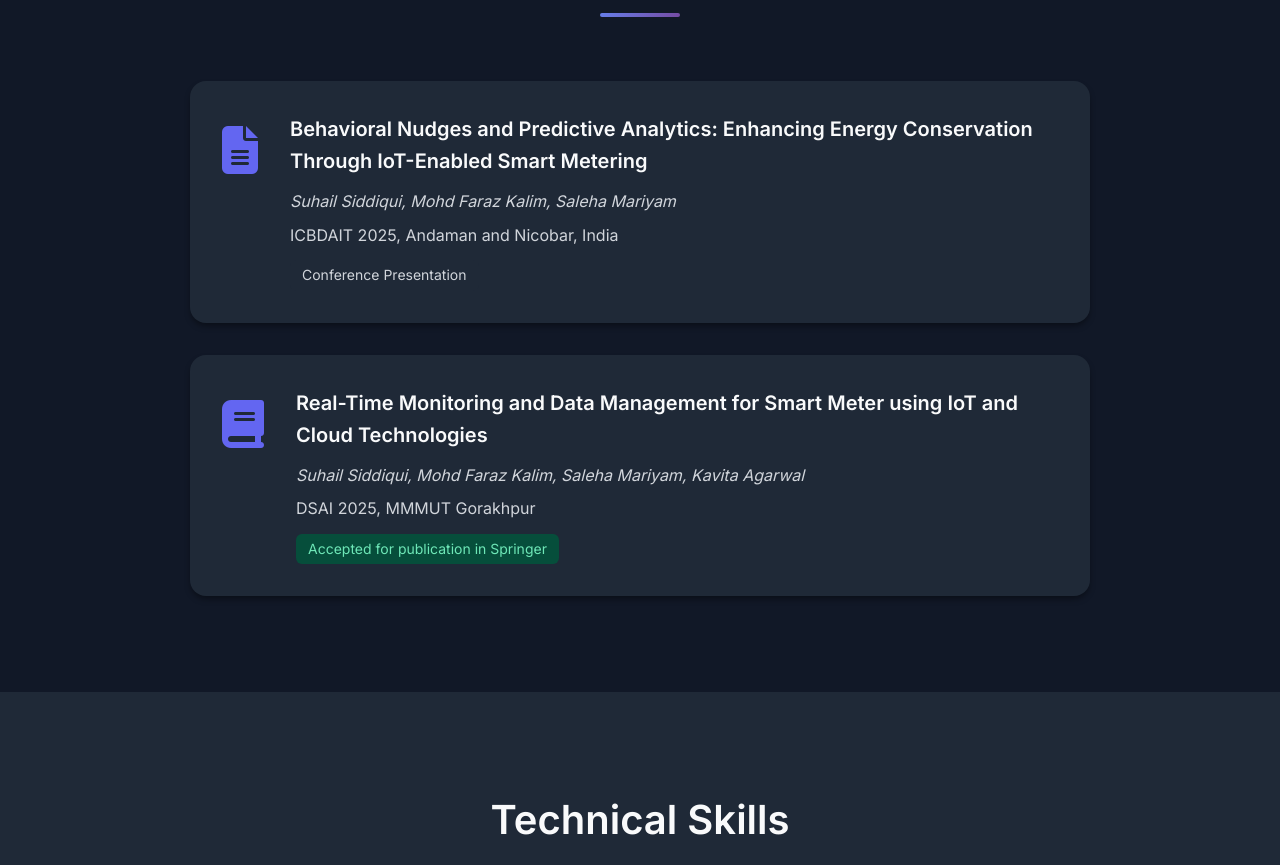
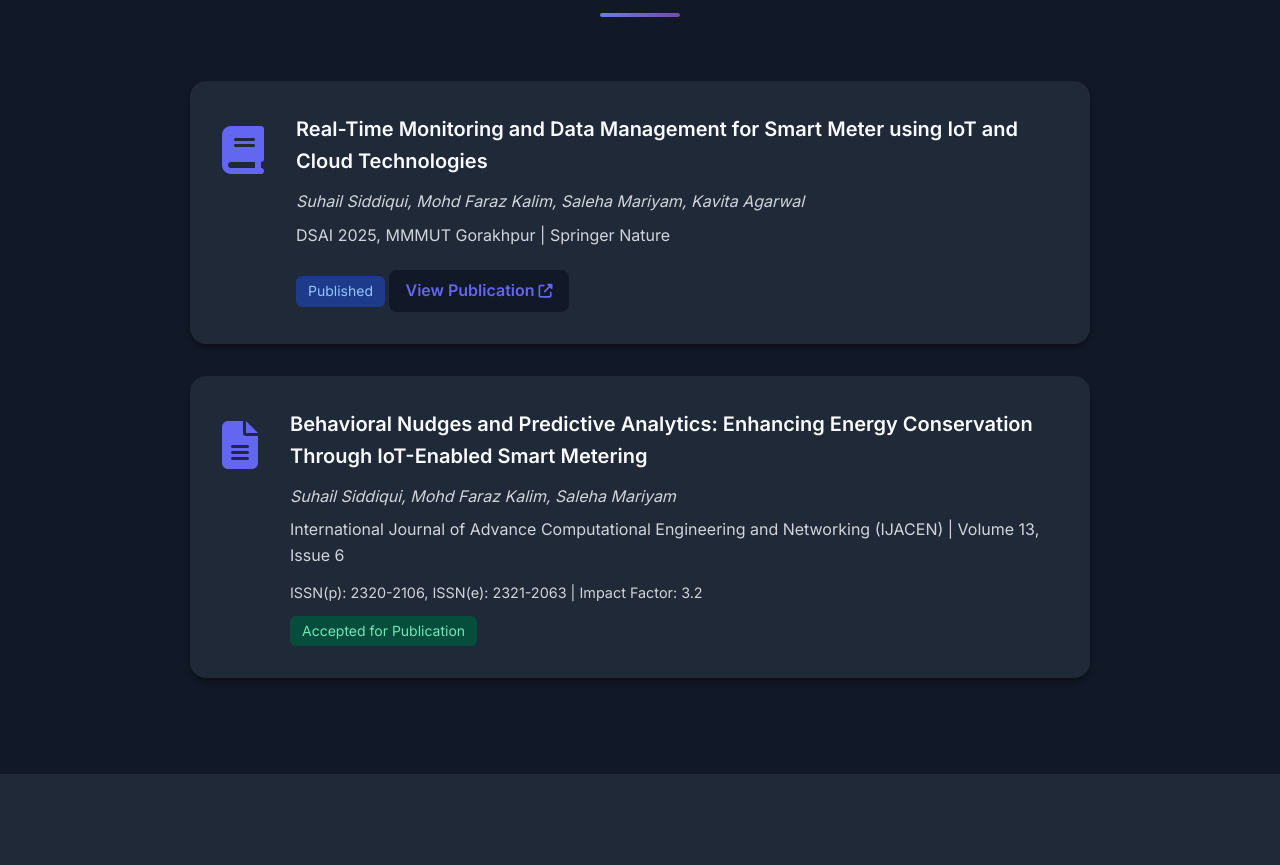
Before and after one commit to suhail-sid/portfolio, a plain HTML site: page index.html in a window 1280 px wide. Shown: the part 5120-5985 px from the top of the page. Drawn offline with nearby package versions, Linux system fonts and the light colour scheme; animation ran at ten frames a second.

Commit message:
research paper update

```diff
--- a/index.html
+++ b/index.html
@@ -313,24 +313,28 @@
             <div class="publications-list">
                 <div class="publication-card" data-aos="fade-up">
                     <div class="publication-icon">
+                        <i class="fas fa-book"></i>
+                    </div>
+                    <div class="publication-content">
+                        <h3 class="publication-title">Real-Time Monitoring and Data Management for Smart Meter using IoT and Cloud Technologies</h3>
+                        <p class="publication-authors">Suhail Siddiqui, Mohd Faraz Kalim, Saleha Mariyam, Kavita Agarwal</p>
+                        <p class="publication-venue">DSAI 2025, MMMUT Gorakhpur | Springer Nature</p>
+                        <span class="publication-type publication-published">Published</span>
+                        <a href="https://link.springer.com/chapter/10.1007/978-981-96-9083-1_1" target="_blank" class="cert-link" style="margin-top: 10px; display: inline-block;">
+                            View Publication <i class="fas fa-external-link-alt"></i>
+                        </a>
+                    </div>
+                </div>
+                <div class="publication-card" data-aos="fade-up">
+                    <div class="publication-icon">
                         <i class="fas fa-file-alt"></i>
                     </div>
                     <div class="publication-content">
                         <h3 class="publication-title">Behavioral Nudges and Predictive Analytics: Enhancing Energy Conservation Through IoT-Enabled Smart Metering</h3>
                         <p class="publication-authors">Suhail Siddiqui, Mohd Faraz Kalim, Saleha Mariyam</p>
-                        <p class="publication-venue">ICBDAIT 2025, Andaman and Nicobar, India</p>
-                        <span class="publication-type">Conference Presentation</span>
-                    </div>
-                </div>
-                <div class="publication-card" data-aos="fade-up">
-                    <div class="publication-icon">
-                        <i class="fas fa-book"></i>
-                    </div>
-                    <div class="publication-content">
-                        <h3 class="publication-title">Real-Time Monitoring and Data Management for Smart Meter using IoT and Cloud Technologies</h3>
-                        <p class="publication-authors">Suhail Siddiqui, Mohd Faraz Kalim, Saleha Mariyam, Kavita Agarwal</p>
-                        <p class="publication-venue">DSAI 2025, MMMUT Gorakhpur</p>
-                        <span class="publication-type publication-accepted">Accepted for publication in Springer</span>
+                        <p class="publication-venue">International Journal of Advance Computational Engineering and Networking (IJACEN) | Volume 13, Issue 6</p>
+                        <p class="publication-venue" style="margin-top: 5px; font-size: 0.9em;">ISSN(p): 2320-2106, ISSN(e): 2321-2063 | Impact Factor: 3.2</p>
+                        <span class="publication-type publication-accepted">Accepted for Publication</span>
                     </div>
                 </div>
             </div>
--- a/styles.css
+++ b/styles.css
@@ -928,6 +928,16 @@ body {
     color: #6ee7b7;
 }
 
+.publication-type.publication-published {
+    background: #dbeafe;
+    color: #1e40af;
+}
+
+[data-theme="dark"] .publication-type.publication-published {
+    background: #1e3a8a;
+    color: #93c5fd;
+}
+
 /* ===================================
    Skills Section
    =================================== */
```
